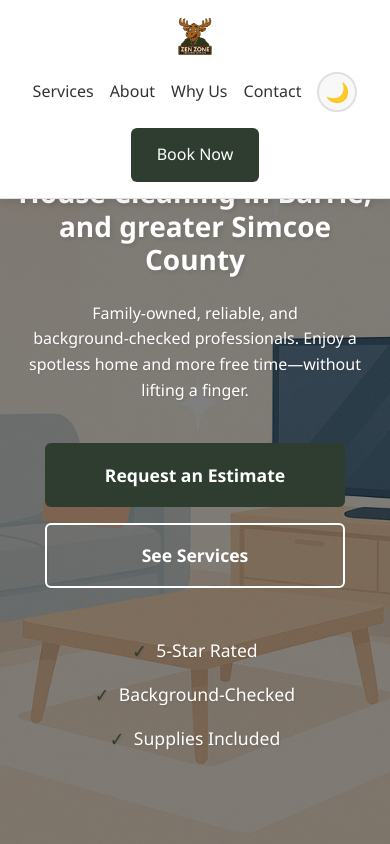
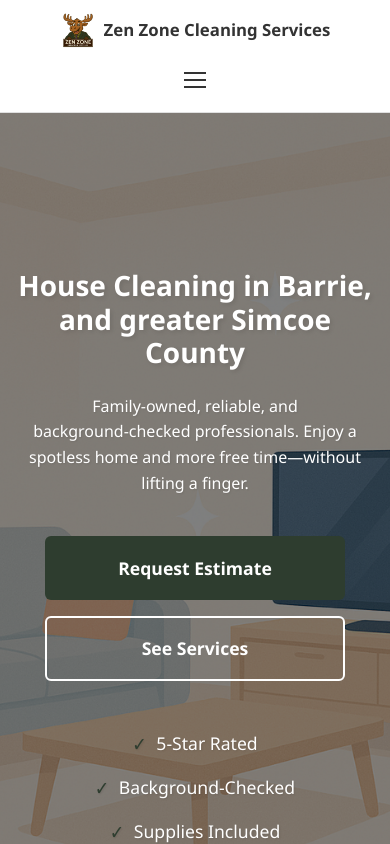
Before and after one commit to marinusdebeer/zen-zone-cleaning-website, a React (Create React App) app: page / in a window 390 px wide. Shown: the top 844 px of the page. Built offline with nearby package versions, Linux system fonts and the light colour scheme.

Commit message:
mobile friendly

```diff
--- a/src/components/CTA.css
+++ b/src/components/CTA.css
@@ -2,10 +2,12 @@
 
 .cta {
   text-align: center;
-  background-color: var(--color-primary);
+  background-color: var(--color-primary-hover); /* slightly different from footer */
   color: var(--color-secondary);
   padding: 3rem 1rem;
   border-radius: var(--border-radius);
+  margin-bottom: 2rem; /* space before footer */
+  box-shadow: 0 6px 16px var(--color-shadow);
 }
 
 .cta__title {
--- a/src/components/Header.css
+++ b/src/components/Header.css
@@ -119,8 +119,79 @@
   display: none;
 }
 
+/* Mobile nav toggle (hidden on desktop) */
+.header__menu-toggle {
+  display: none;
+  background: transparent;
+  border: none;
+  width: 40px;
+  height: 40px;
+  border-radius: 8px;
+  align-items: center;
+  justify-content: center;
+  cursor: pointer;
+}
+.header__menu-toggle .menu-icon {
+  width: 22px;
+  height: 2px;
+  background: var(--color-text);
+  position: relative;
+  display: inline-block;
+}
+.header__menu-toggle .menu-icon::before,
+.header__menu-toggle .menu-icon::after {
+  content: '';
+  position: absolute;
+  left: 0;
+  width: 22px;
+  height: 2px;
+  background: var(--color-text);
+}
+.header__menu-toggle .menu-icon::before { top: -7px; }
+.header__menu-toggle .menu-icon::after { top: 7px; }
+
+/* Slide-out menu */
+.mobile-menu {
+  position: fixed;
+  top: 0;
+  right: -100%;
+  bottom: 0;
+  width: 80%;
+  max-width: 320px;
+  background: var(--color-background);
+  border-left: 1px solid var(--color-border);
+  box-shadow: -8px 0 24px var(--color-shadow);
+  transition: right var(--transition-medium);
+  z-index: 1001;
+}
+.mobile-menu.open { right: 0; }
+.mobile-menu__content {
+  display: flex;
+  flex-direction: column;
+  gap: 1rem;
+  padding: 80px 1.25rem 1.25rem; /* space for header height */
+}
+.mobile-menu__content a {
+  color: var(--color-text);
+  font-weight: 600;
+}
+.mobile-menu__cta {
+  margin-top: 0.5rem;
+}
+.menu-backdrop {
+  position: fixed;
+  inset: 0;
+  background: rgba(0,0,0,0.3);
+  z-index: 1000;
+}
+
 /* Responsive design */
 @media (max-width: 768px) {
+  .header {
+    position: static; /* not fixed on mobile */
+    box-shadow: none;
+    border-bottom: 1px solid var(--color-border);
+  }
   .header__container {
     padding: 1rem;
     flex-direction: column;
@@ -141,3 +212,28 @@
     display: none; /* Hide text on mobile to save space */
   }
 }
+
+/* Responsive: show hamburger and hide desktop nav on small screens */
+@media (max-width: 768px) {
+  .header {
+    position: static;
+    box-shadow: none;
+    border-bottom: 1px solid var(--color-border);
+  }
+
+  .header__nav { display: none; }
+  .header__menu-toggle { display: inline-flex; margin-left: 0; flex: none; }
+
+  .header__container {
+    padding: 0.75rem 1rem;
+    display: flex;
+    align-items: center;
+    justify-content: space-between;
+    gap: 0.75rem;
+    flex-wrap: nowrap; /* keep logo + burger on one line */
+  }
+
+  .header__logo { flex: 1 1 auto; min-width: 0; display: flex; align-items: center; gap: 0.5rem; }
+  .header__logo-text { display: inline; font-size: 1.05rem; white-space: nowrap; overflow: hidden; text-overflow: ellipsis; }
+  .header__logo-image { height: 36px; flex: none; }
+}
--- a/src/components/Header.js
+++ b/src/components/Header.js
@@ -1,26 +1,34 @@
-import React from 'react';
+import React, { useState, useEffect } from 'react';
 import { Link, useNavigate, useLocation } from 'react-router-dom';
 import ThemeToggle from './ThemeToggle';
 import './Header.css';
 
 /**
  * Header component renders the top navigation bar for the site.
- * It includes a simple typographic logo and anchor links that
- * scroll to the corresponding sections on the page.
+ * Desktop shows inline navigation. On mobile, a hamburger opens a
+ * slide‑out menu that contains all nav links, the theme toggle and
+ * the primary CTA button.
  */
 const Header = () => {
   const navigate = useNavigate();
   const location = useLocation();
+  const [isMenuOpen, setIsMenuOpen] = useState(false);
 
   const handleLogoClick = () => {
     if (location.pathname === '/') {
-      // If already on home page, scroll to top
       window.scrollTo({ top: 0, behavior: 'smooth' });
     } else {
-      // If on different page, navigate to home page
       navigate('/');
     }
   };
+
+  // Prevent body scroll when menu is open
+  useEffect(() => {
+    document.body.style.overflow = isMenuOpen ? 'hidden' : '';
+    return () => { document.body.style.overflow = ''; };
+  }, [isMenuOpen]);
+
+  const closeMenu = () => setIsMenuOpen(false);
 
   return (
     <header className="header">
@@ -33,16 +41,47 @@ const Header = () => {
           />
           <span className="header__logo-text">Zen Zone Cleaning Services</span>
         </div>
+
+        {/* Desktop navigation */}
         <nav className="header__nav">
           <a href="/zen-zone-cleaning-website/#services">Services</a>
           <a href="/zen-zone-cleaning-website/#about">About</a>
           <a href="/zen-zone-cleaning-website/#why-us">Why Us</a>
           <a href="/zen-zone-cleaning-website/#contact">Contact</a>
           <ThemeToggle size="medium" />
-          {/* Use Link for internal routing to avoid full page reloads */}
-          <Link to="/book" className="header__book">Book Now</Link>
+          <Link to="/book" className="header__book">Request Estimate</Link>
         </nav>
+
+        {/* Mobile hamburger toggle */}
+        <button
+          className="header__menu-toggle"
+          aria-label={isMenuOpen ? 'Close menu' : 'Open menu'}
+          aria-expanded={isMenuOpen}
+          aria-controls="mobile-menu"
+          onClick={() => setIsMenuOpen((v) => !v)}
+        >
+          <span className="menu-icon" />
+        </button>
       </div>
+
+      {/* Mobile slide-out menu */}
+      <div
+        id="mobile-menu"
+        className={`mobile-menu ${isMenuOpen ? 'open' : ''}`}
+        role="dialog"
+        aria-modal="true"
+        aria-label="Site navigation"
+      >
+        <div className="mobile-menu__content">
+          <a href="/zen-zone-cleaning-website/#services" onClick={closeMenu}>Services</a>
+          <a href="/zen-zone-cleaning-website/#about" onClick={closeMenu}>About</a>
+          <a href="/zen-zone-cleaning-website/#why-us" onClick={closeMenu}>Why Us</a>
+          <a href="/zen-zone-cleaning-website/#contact" onClick={closeMenu}>Contact</a>
+          <ThemeToggle size="medium" />
+          <Link to="/book" className="btn mobile-menu__cta" onClick={closeMenu}>Request Estimate</Link>
+        </div>
+      </div>
+      {isMenuOpen && <div className="menu-backdrop" onClick={closeMenu} aria-hidden="true" />}
     </header>
   );
 };
--- a/src/components/Hero.css
+++ b/src/components/Hero.css
@@ -133,7 +133,7 @@
 /* Responsive design */
 @media (max-width: 768px) {
   .hero {
-    padding: 100px 1rem 1rem;
+    padding: 60px 1rem 1rem; /* reduced top padding on mobile */
   }
 
   .hero__title {
--- a/src/components/Hero.js
+++ b/src/components/Hero.js
@@ -25,7 +25,7 @@ const Hero = () => {
         </p>
 
         <div className="hero__buttons">
-          <Link to="/book" className="btn">Request an Estimate</Link>
+          <Link to="/book" className="btn">Request Estimate</Link>
           <a href="#services" className="btn btn--outline">See Services</a>
         </div>
 
```
